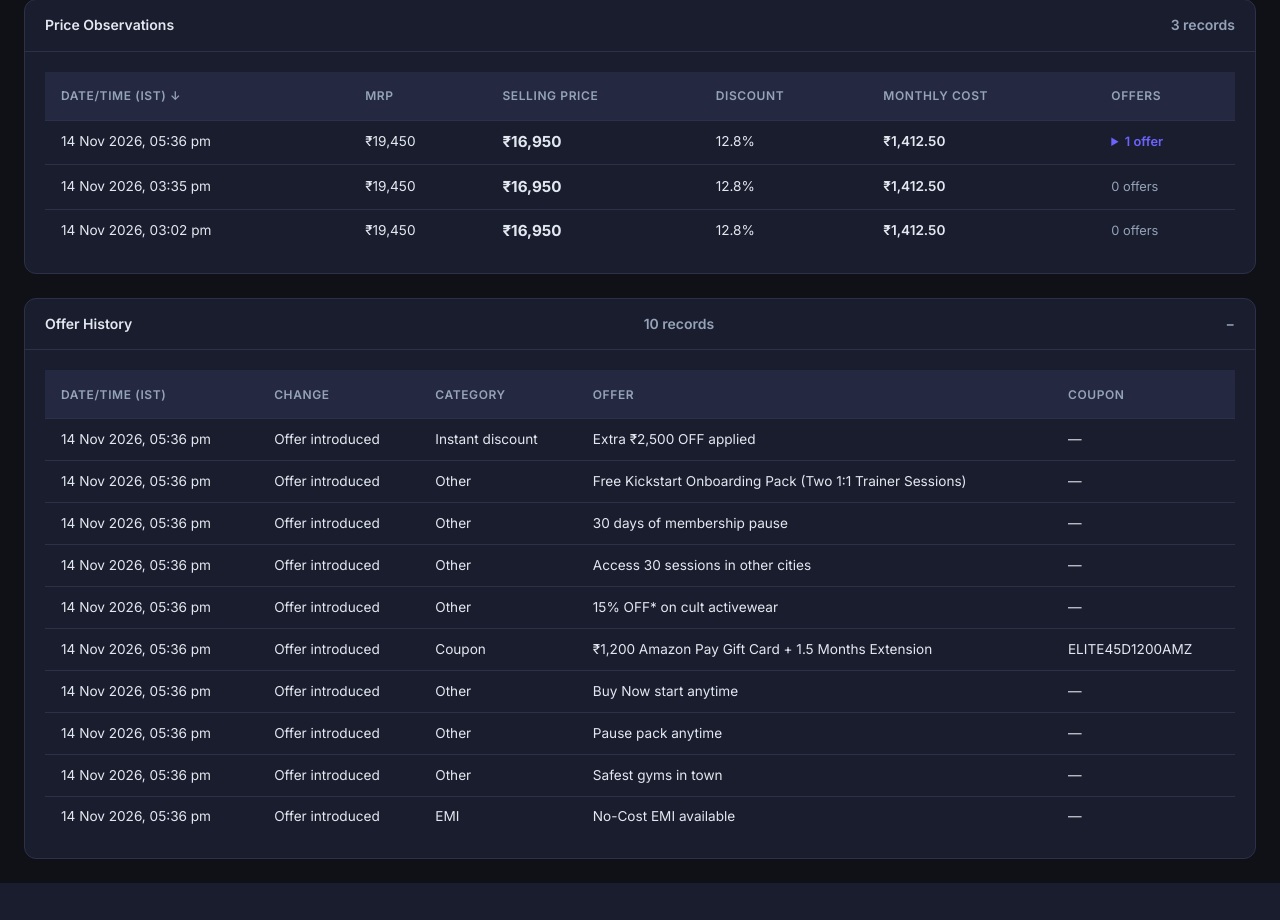
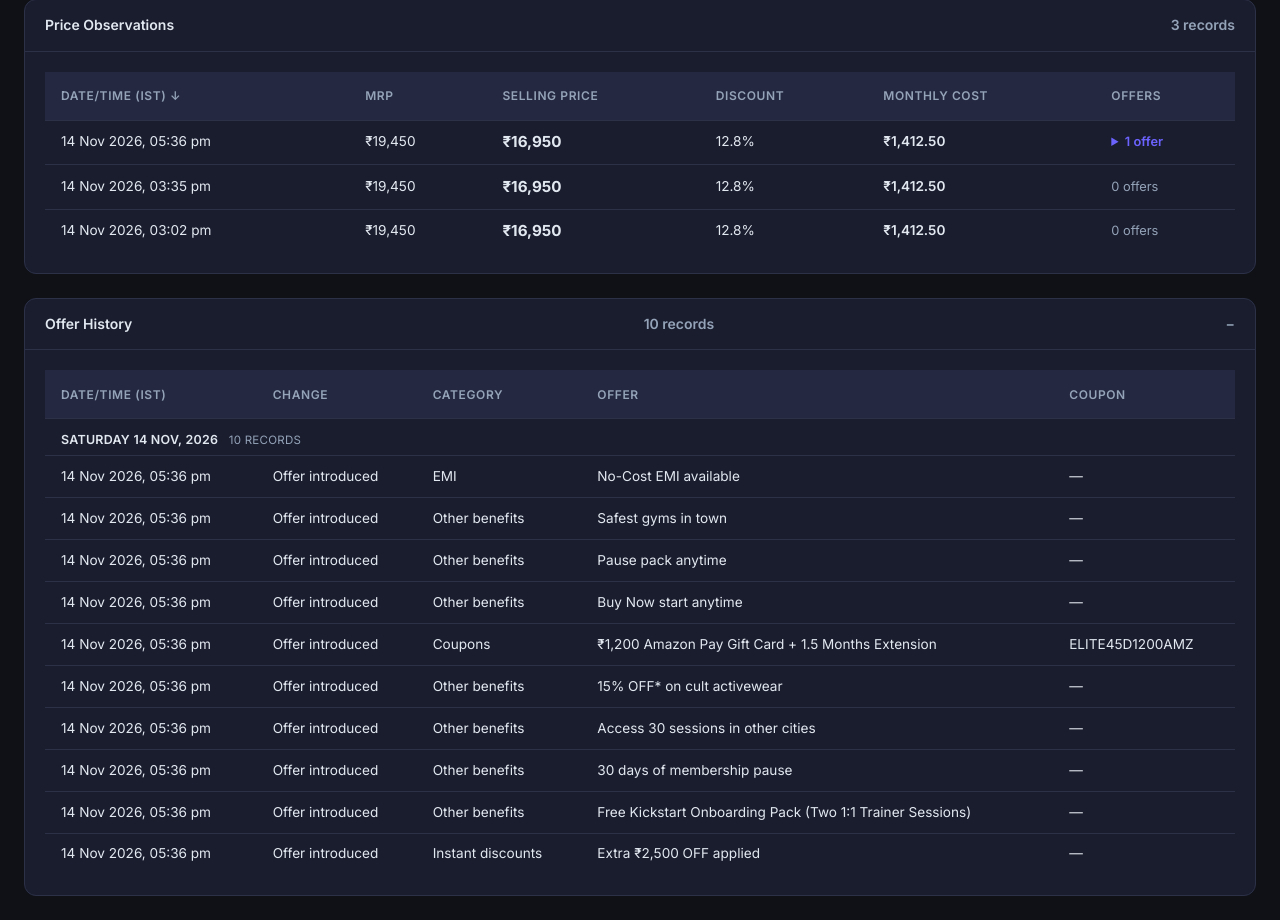
Before and after one commit to HtSpChakradharCholleti/cultfit-price-tracker, a FastAPI app: page / in a window 1280 px wide, after a click that opens the changed part. Shown: the part 1041-1961 px from the top of the page. Before the commit the page ends 1924 px from the top, so only its background shows below. Run offline with FastAPI, Linux system fonts and the light colour scheme; data comes from the database, SQL or seed files in the repository.

Commit message:
feat(CFT) group same day offers

```diff
--- a/app/static/css/styles.css
+++ b/app/static/css/styles.css
@@ -775,6 +775,27 @@ th.sortable:focus-visible {
   border-bottom: none;
 }
 
+.data-table .offer-history-date-group th {
+  padding: 0.65rem 1rem 0.35rem;
+  background: var(--bg-surface);
+  border-bottom: 1px solid var(--border);
+  color: var(--text-primary);
+  font-size: 0.78rem;
+  letter-spacing: 0.02em;
+  text-align: left;
+}
+
+.data-table .offer-history-date-group:not(:first-child) th {
+  border-top: 1rem solid var(--bg-primary);
+}
+
+.offer-history-date-group th span {
+  margin-left: 0.45rem;
+  color: var(--text-muted);
+  font-size: 0.72rem;
+  font-weight: 400;
+}
+
 .price-cell {
   font-weight: 600;
 }
--- a/app/static/js/dashboard.js
+++ b/app/static/js/dashboard.js
@@ -120,13 +120,51 @@ function renderOfferHistory(historyData) {
     if (count) count.textContent = '';
     return;
   }
-  tbody.innerHTML = historyData.map(offer => `<tr>
-    <td>${formatDateIST(offer.observed_at)}</td>
-    <td>${escapeHtml(offer.event_type || offer.status)}</td>
-    <td>${escapeHtml(offer.category || 'Other')}</td>
-    <td>${escapeHtml(offer.description || offer.title || '—')}</td>
-    <td>${escapeHtml(offer.coupon_code || '—')}</td>
-  </tr>`).join('');
+  const dateFormatter = new Intl.DateTimeFormat('en-IN', {
+    timeZone: 'Asia/Kolkata',
+    weekday: 'long',
+    day: '2-digit',
+    month: 'short',
+    year: 'numeric',
+  });
+  const dateKeyFormatter = new Intl.DateTimeFormat('en-CA', {
+    timeZone: 'Asia/Kolkata',
+    year: 'numeric',
+    month: '2-digit',
+    day: '2-digit',
+  });
+  const groups = new Map();
+  historyData
+    .map((offer, index) => ({ offer, index, timestamp: new Date(offer.observed_at) }))
+    .sort((a, b) => {
+      const timestampOrder = b.timestamp - a.timestamp;
+      return timestampOrder || b.index - a.index;
+    })
+    .forEach(({ offer, timestamp }) => {
+      const dateKey = dateKeyFormatter.format(timestamp);
+      if (!groups.has(dateKey)) {
+        groups.set(dateKey, {
+          label: dateFormatter.format(timestamp),
+          records: [],
+        });
+      }
+      groups.get(dateKey).records.push(offer);
+    });
+
+  tbody.innerHTML = Array.from(groups.values()).map(group => `
+    <tr class="offer-history-date-group">
+      <th colspan="5" scope="rowgroup">${escapeHtml(group.label)}
+        <span>${group.records.length} ${group.records.length === 1 ? 'record' : 'records'}</span>
+      </th>
+    </tr>
+    ${group.records.map(offer => `<tr>
+      <td>${formatDateIST(offer.observed_at)}</td>
+      <td>${escapeHtml(offer.event_type || offer.status)}</td>
+      <td>${escapeHtml(offer.category_group || offer.category || 'Other')}</td>
+      <td>${escapeHtml(offer.description || offer.title || '—')}</td>
+      <td>${escapeHtml(offer.coupon_code || '—')}</td>
+    </tr>`).join('')}
+  `).join('');
   if (count) count.textContent = `${historyData.length} records`;
 }
 
@@ -825,6 +863,7 @@ document.addEventListener('DOMContentLoaded', () => {
   setupDateFilters();
   setupTableSorting();
   updateTableScrollHints();
+  renderOfferHistory(window.TRACKER_DATA?.offerHistory || []);
   window.addEventListener('resize', updateTableScrollHints);
   mobileChart.addEventListener('change', event => {
     if (!chartInstance) return;
--- a/app/templates/components/offer_history_table.html
+++ b/app/templates/components/offer_history_table.html
@@ -18,19 +18,7 @@
             <th>Coupon</th>
           </tr>
         </thead>
-        <tbody id="offerHistoryBody">
-          {% for offer in offer_history %}
-          <tr>
-            <td>{{ offer.observed_at | format_dt }}</td>
-            <td>{{ offer.event_type }}</td>
-            <td>{{ offer.category_group }}</td>
-            <td>{{ offer.description or offer.title or '—' }}</td>
-            <td>{{ offer.coupon_code or '—' }}</td>
-          </tr>
-          {% else %}
-          <tr><td colspan="5" class="empty-state">No meaningful offer changes yet.</td></tr>
-          {% endfor %}
-        </tbody>
+        <tbody id="offerHistoryBody"></tbody>
       </table>
     </div>
   </div>
```
